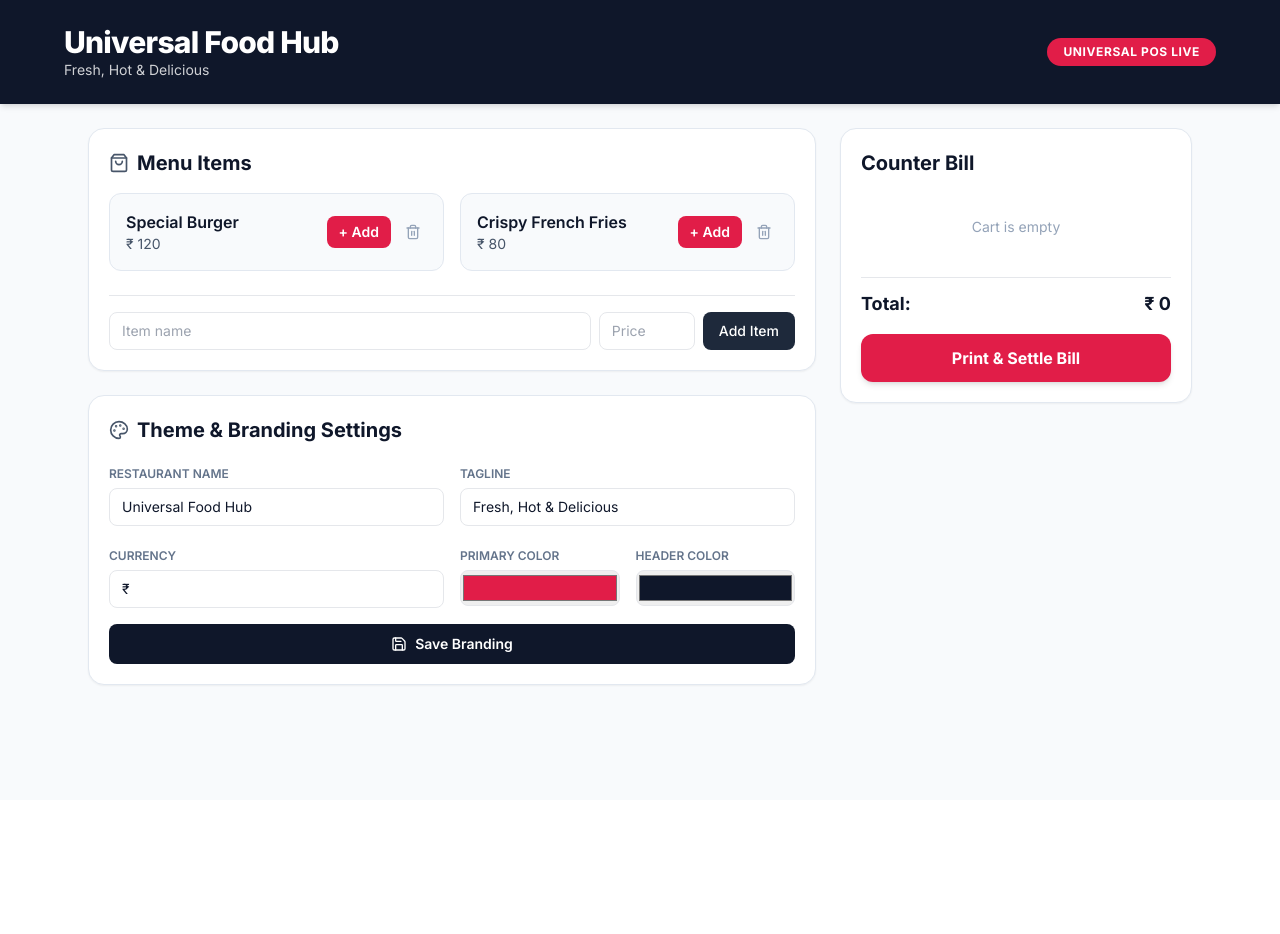
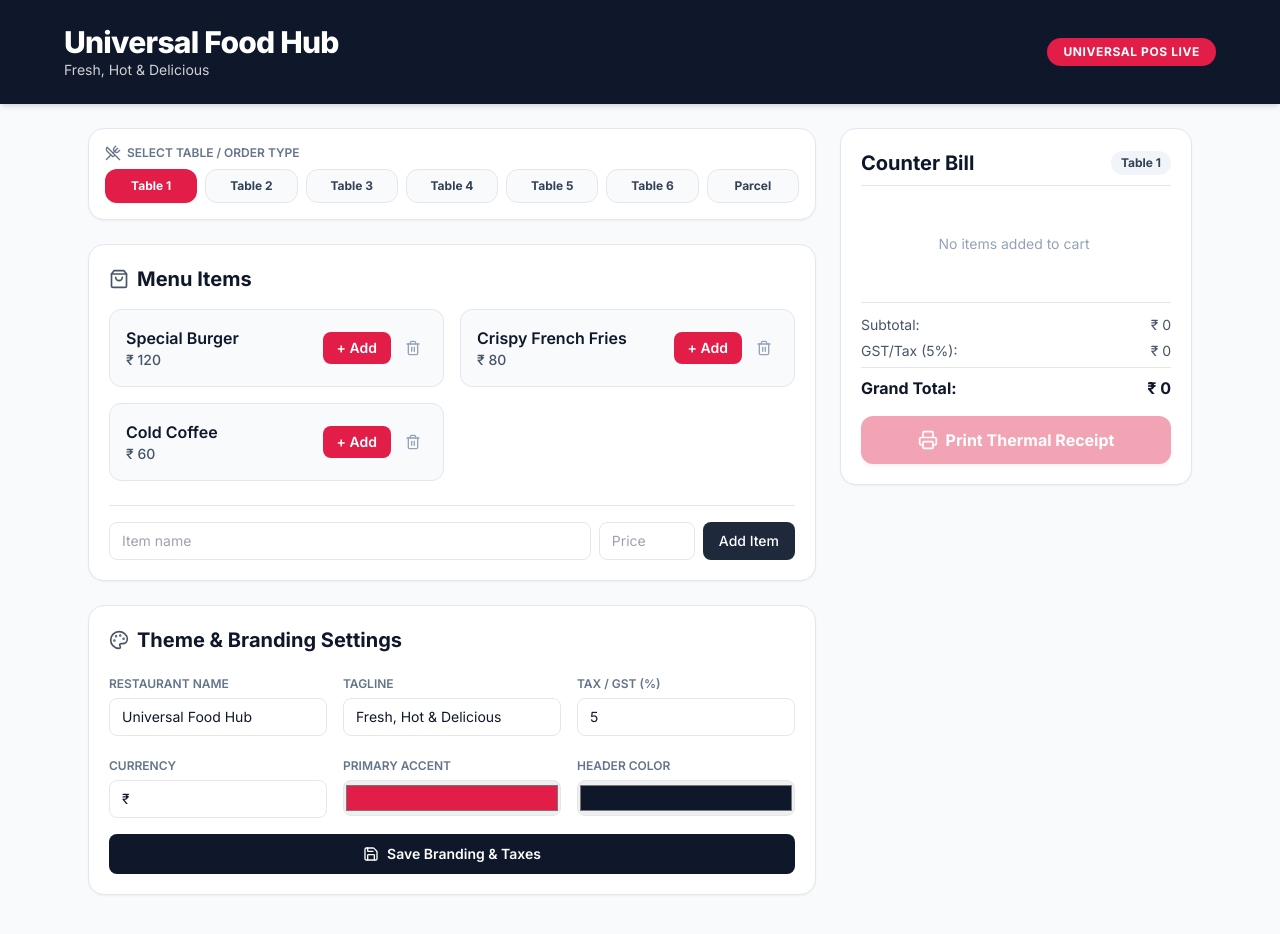
Before and after one commit to sameerkhan86926-a11y/universal-restaurant-pos, a Next.js app: page /universal-restaurant-pos/ in a window 1280 px wide. Shown: the top 934 px of the page. Before the commit the page ends 800 px from the top, so only its background shows below. Built offline with nearby package versions, Linux system fonts and the light colour scheme.

Commit message:
Update page.tsx

```diff
--- a/src/app/page.tsx
+++ b/src/app/page.tsx
@@ -1,7 +1,16 @@
 "use client";
 
 import React, { useState, useEffect } from "react";
-import { Store, Palette, Save, Plus, Trash2, ShoppingBag } from "lucide-react";
+import {
+  Palette,
+  Save,
+  Trash2,
+  ShoppingBag,
+  Plus,
+  Minus,
+  Printer,
+  UtensilsCrossed,
+} from "lucide-react";
 
 interface MenuItem {
   id: string;
@@ -15,6 +24,7 @@ interface RestaurantConfig {
   currency: string;
   primaryColor: string;
   secondaryColor: string;
+  taxRate: number;
 }
 
 const defaultConfig: RestaurantConfig = {
@@ -23,6 +33,7 @@ const defaultConfig: RestaurantConfig = {
   currency: "₹",
   primaryColor: "#e11d48",
   secondaryColor: "#0f172a",
+  taxRate: 5,
 };
 
 export default function UniversalPOS() {
@@ -30,13 +41,16 @@ export default function UniversalPOS() {
   const [items, setItems] = useState<MenuItem[]>([
     { id: "1", name: "Special Burger", price: 120 },
     { id: "2", name: "Crispy French Fries", price: 80 },
+    { id: "3", name: "Cold Coffee", price: 60 },
   ]);
+  const [selectedTable, setSelectedTable] = useState<string>("Table 1");
   const [cart, setCart] = useState<{ [key: string]: number }>({});
   const [newItemName, setNewItemName] = useState("");
   const [newItemPrice, setNewItemPrice] = useState("");
+  const [isClient, setIsClient] = useState(false);
 
-  // Load from local storage
   useEffect(() => {
+    setIsClient(true);
     const savedConfig = localStorage.getItem("pos_config");
     const savedItems = localStorage.getItem("pos_items");
     if (savedConfig) setConfig(JSON.parse(savedConfig));
@@ -52,7 +66,14 @@ export default function UniversalPOS() {
   const handleAddItem = (e: React.FormEvent) => {
     e.preventDefault();
     if (!newItemName || !newItemPrice) return;
-    const updated = [...items, { id: Date.now().toString(), name: newItemName, price: parseFloat(newItemPrice) }];
+    const updated = [
+      ...items,
+      {
+        id: Date.now().toString(),
+        name: newItemName,
+        price: parseFloat(newItemPrice),
+      },
+    ];
     setItems(updated);
     localStorage.setItem("pos_items", JSON.stringify(updated));
     setNewItemName("");
@@ -69,59 +90,158 @@ export default function UniversalPOS() {
     setCart((prev) => ({ ...prev, [id]: (prev[id] || 0) + 1 }));
   };
 
-  const calculateTotal = () => {
-    return Object.entries(cart).reduce((sum, [id, qty]) => {
+  const removeFromCart = (id: string) => {
+    setCart((prev) => {
+      const current = prev[id] || 0;
+      if (current <= 1) {
+        const copy = { ...prev };
+        delete copy[id];
+        return copy;
+      }
+      return { ...prev, [id]: current - 1 };
+    });
+  };
+
+  const subtotal = Object.entries(cart).reduce((sum, [id, qty]) => {
     const item = items.find((i) => i.id === id);
     return sum + (item ? item.price * qty : 0);
   }, 0);
+
+  const tax = Number(((subtotal * config.taxRate) / 100).toFixed(2));
+  const grandTotal = subtotal + tax;
+
+  const handlePrint = () => {
+    if (subtotal === 0) return;
+    window.print();
+    setCart({});
   };
 
+  if (!isClient) return null;
+
   return (
-    <main
-      className="min-h-screen bg-slate-50 text-slate-900 pb-12"
-      style={{
-        ["--primary" as string]: config.primaryColor,
-        ["--secondary" as string]: config.secondaryColor,
-      }}
+    <>
+      {/* ================= Printable Thermal Receipt (Visible only on window.print) ================= */}
+      <div id="thermal-receipt" className="hidden print:block p-4 max-w-[80mm] mx-auto text-black font-mono text-xs">
+        <div className="text-center pb-2 border-b border-black">
+          <h2 className="text-base font-bold uppercase">{config.name}</h2>
+          <p className="text-[10px]">{config.tagline}</p>
+          <p className="text-[10px] mt-1">{new Date().toLocaleString()}</p>
+          <p className="font-bold text-xs mt-0.5">Order: {selectedTable}</p>
+        </div>
+
+        <div className="py-2 border-b border-black space-y-1">
+          {Object.entries(cart).map(([id, qty]) => {
+            const item = items.find((i) => i.id === id);
+            if (!item) return null;
+            return (
+              <div key={id} className="flex justify-between">
+                <span>{item.name} × {qty}</span>
+                <span>{config.currency} {item.price * qty}</span>
+              </div>
+            );
+          })}
+        </div>
+
+        <div className="pt-2 space-y-1">
+          <div className="flex justify-between">
+            <span>Subtotal:</span>
+            <span>{config.currency} {subtotal}</span>
+          </div>
+          <div className="flex justify-between">
+            <span>GST/Tax ({config.taxRate}%):</span>
+            <span>{config.currency} {tax}</span>
+          </div>
+          <div className="flex justify-between font-bold text-sm pt-1 border-t border-black">
+            <span>Grand Total:</span>
+            <span>{config.currency} {grandTotal}</span>
+          </div>
+        </div>
+
+        <div className="text-center pt-4 border-t border-dashed border-black mt-2">
+          <p>Thank You! Visit Again.</p>
+        </div>
+      </div>
+
+      {/* ================= Main Interactive POS Screen ================= */}
+      <main className="min-h-screen bg-slate-50 text-slate-900 pb-12 print:hidden">
+        {/* Dynamic Header */}
+        <header
+          className="p-6 text-white shadow-md transition-colors"
+          style={{ backgroundColor: config.secondaryColor }}
         >
-      {/* Dynamic Header */}
-      <header className="p-6 text-white shadow-md transition-colors" style={{ backgroundColor: config.secondaryColor }}>
           <div className="max-w-6xl mx-auto flex flex-col md:flex-row justify-between items-center gap-4">
             <div>
               <h1 className="text-3xl font-extrabold tracking-tight">{config.name}</h1>
               <p className="text-sm opacity-80">{config.tagline}</p>
             </div>
-          <div className="px-4 py-1.5 rounded-full text-xs font-bold uppercase tracking-wider text-white" style={{ backgroundColor: config.primaryColor }}>
+            <div
+              className="px-4 py-1.5 rounded-full text-xs font-bold uppercase tracking-wider text-white"
+              style={{ backgroundColor: config.primaryColor }}
+            >
               Universal POS Live
             </div>
           </div>
         </header>
 
         <div className="max-w-6xl mx-auto p-4 md:p-6 grid grid-cols-1 lg:grid-cols-3 gap-6">
-        {/* Left Column: Menu Ordering */}
+          {/* Left Column: Tables & Menu */}
           <section className="lg:col-span-2 space-y-6">
+            {/* Table Selection Bar */}
+            <div className="bg-white p-4 rounded-2xl shadow-sm border border-slate-200">
+              <label className="text-xs font-semibold text-slate-500 uppercase flex items-center gap-1.5 mb-2">
+                <UtensilsCrossed className="w-4 h-4" /> Select Table / Order Type
+              </label>
+              <div className="grid grid-cols-3 sm:grid-cols-7 gap-2">
+                {["Table 1", "Table 2", "Table 3", "Table 4", "Table 5", "Table 6", "Parcel"].map(
+                  (tbl) => (
+                    <button
+                      key={tbl}
+                      onClick={() => setSelectedTable(tbl)}
+                      className={`py-2 px-2 rounded-xl text-xs font-bold transition border ${
+                        selectedTable === tbl
+                          ? "text-white border-transparent shadow-sm"
+                          : "bg-slate-50 text-slate-700 hover:bg-slate-100"
+                      }`}
+                      style={{
+                        backgroundColor: selectedTable === tbl ? config.primaryColor : undefined,
+                      }}
+                    >
+                      {tbl}
+                    </button>
+                  )
+                )}
+              </div>
+            </div>
+
+            {/* Menu Items */}
             <div className="bg-white p-5 rounded-2xl shadow-sm border border-slate-200">
               <h2 className="text-xl font-bold mb-4 flex items-center gap-2">
                 <ShoppingBag className="w-5 h-5 text-slate-600" /> Menu Items
               </h2>
               <div className="grid grid-cols-1 sm:grid-cols-2 gap-4">
                 {items.map((item) => (
-                <div key={item.id} className="p-4 border border-slate-200 rounded-xl flex justify-between items-center bg-slate-50">
+                  <div
+                    key={item.id}
+                    className="p-4 border border-slate-200 rounded-xl flex justify-between items-center bg-slate-50 hover:border-slate-300 transition"
+                  >
                     <div>
-                    <p className="font-semibold">{item.name}</p>
-                    <p className="text-sm text-slate-600">
+                      <p className="font-semibold text-slate-900">{item.name}</p>
+                      <p className="text-sm font-medium text-slate-600">
                         {config.currency} {item.price}
                       </p>
                     </div>
-                  <div className="flex gap-2">
+                    <div className="flex gap-2 items-center">
                       <button
                         onClick={() => addToCart(item.id)}
-                      className="px-3 py-1.5 text-white rounded-lg text-sm font-semibold transition"
+                        className="px-3.5 py-1.5 text-white rounded-lg text-sm font-semibold transition"
                         style={{ backgroundColor: config.primaryColor }}
                       >
                         + Add
                       </button>
-                    <button onClick={() => handleDeleteItem(item.id)} className="p-1.5 text-slate-400 hover:text-red-600">
+                      <button
+                        onClick={() => handleDeleteItem(item.id)}
+                        className="p-1.5 text-slate-400 hover:text-red-600"
+                      >
                         <Trash2 className="w-4 h-4" />
                       </button>
                     </div>
@@ -136,14 +256,14 @@ export default function UniversalPOS() {
                   placeholder="Item name"
                   value={newItemName}
                   onChange={(e) => setNewItemName(e.target.value)}
-                className="flex-1 min-w-[140px] px-3 py-2 border rounded-lg text-sm"
+                  className="flex-1 min-w-[140px] px-3 py-2 border rounded-lg text-sm focus:outline-none focus:ring-1 focus:ring-slate-900"
                 />
                 <input
                   type="number"
                   placeholder="Price"
                   value={newItemPrice}
                   onChange={(e) => setNewItemPrice(e.target.value)}
-                className="w-24 px-3 py-2 border rounded-lg text-sm"
+                  className="w-24 px-3 py-2 border rounded-lg text-sm focus:outline-none focus:ring-1 focus:ring-slate-900"
                 />
                 <button
                   type="submit"
@@ -159,7 +279,7 @@ export default function UniversalPOS() {
               <h2 className="text-xl font-bold mb-4 flex items-center gap-2">
                 <Palette className="w-5 h-5 text-slate-600" /> Theme & Branding Settings
               </h2>
-            <form onSubmit={handleSaveConfig} className="grid grid-cols-1 sm:grid-cols-2 gap-4">
+              <form onSubmit={handleSaveConfig} className="grid grid-cols-1 sm:grid-cols-3 gap-4">
                 <div>
                   <label className="text-xs font-semibold text-slate-500 uppercase">Restaurant Name</label>
                   <input
@@ -179,6 +299,15 @@ export default function UniversalPOS() {
                   />
                 </div>
                 <div>
+                  <label className="text-xs font-semibold text-slate-500 uppercase">Tax / GST (%)</label>
+                  <input
+                    type="number"
+                    value={config.taxRate}
+                    onChange={(e) => setConfig({ ...config, taxRate: parseFloat(e.target.value) || 0 })}
+                    className="w-full px-3 py-2 border rounded-lg mt-1 text-sm"
+                  />
+                </div>
+                <div>
                   <label className="text-xs font-semibold text-slate-500 uppercase">Currency</label>
                   <input
                     type="text"
@@ -187,9 +316,8 @@ export default function UniversalPOS() {
                     className="w-full px-3 py-2 border rounded-lg mt-1 text-sm"
                   />
                 </div>
-              <div className="flex gap-4">
-                <div className="flex-1">
-                  <label className="text-xs font-semibold text-slate-500 uppercase">Primary Color</label>
+                <div>
+                  <label className="text-xs font-semibold text-slate-500 uppercase">Primary Accent</label>
                   <input
                     type="color"
                     value={config.primaryColor}
@@ -197,7 +325,7 @@ export default function UniversalPOS() {
                     className="w-full h-9 border rounded-lg mt-1 cursor-pointer"
                   />
                 </div>
-                <div className="flex-1">
+                <div>
                   <label className="text-xs font-semibold text-slate-500 uppercase">Header Color</label>
                   <input
                     type="color"
@@ -206,13 +334,12 @@ export default function UniversalPOS() {
                     className="w-full h-9 border rounded-lg mt-1 cursor-pointer"
                   />
                 </div>
-              </div>
-              <div className="sm:col-span-2">
+                <div className="sm:col-span-3">
                   <button
                     type="submit"
-                  className="w-full py-2.5 bg-slate-900 text-white rounded-lg text-sm font-semibold flex justify-center items-center gap-2 hover:bg-slate-800"
+                    className="w-full py-2.5 bg-slate-900 text-white rounded-lg text-sm font-semibold flex justify-center items-center gap-2 hover:bg-slate-800 transition"
                   >
-                  <Save className="w-4 h-4" /> Save Branding
+                    <Save className="w-4 h-4" /> Save Branding & Taxes
                   </button>
                 </div>
               </form>
@@ -221,48 +348,78 @@ export default function UniversalPOS() {
 
           {/* Right Column: Billing Counter */}
           <section className="bg-white p-5 rounded-2xl shadow-sm border border-slate-200 h-fit space-y-4">
-          <h2 className="text-xl font-bold flex items-center gap-2">Counter Bill</h2>
-          <div className="divide-y divide-slate-100 max-h-72 overflow-y-auto">
+            <div className="flex justify-between items-center pb-2 border-b">
+              <h2 className="text-xl font-bold">Counter Bill</h2>
+              <span className="text-xs font-bold px-2.5 py-1 bg-slate-100 rounded-full text-slate-700">
+                {selectedTable}
+              </span>
+            </div>
+
+            <div className="divide-y divide-slate-100 max-h-72 overflow-y-auto pr-1">
               {Object.keys(cart).length === 0 ? (
-              <p className="text-sm text-slate-400 py-6 text-center">Cart is empty</p>
+                <p className="text-sm text-slate-400 py-8 text-center">No items added to cart</p>
               ) : (
                 Object.entries(cart).map(([id, qty]) => {
                   const item = items.find((i) => i.id === id);
                   if (!item) return null;
                   return (
-                  <div key={id} className="py-2.5 flex justify-between text-sm">
-                    <span>
-                      {item.name} × {qty}
-                    </span>
-                    <span className="font-semibold">
+                    <div key={id} className="py-2.5 flex justify-between items-center text-sm">
+                      <div>
+                        <p className="font-medium text-slate-900">{item.name}</p>
+                        <p className="text-xs text-slate-500">
+                          {config.currency} {item.price} each
+                        </p>
+                      </div>
+                      <div className="flex items-center gap-2">
+                        <button
+                          onClick={() => removeFromCart(id)}
+                          className="p-1 rounded bg-slate-100 hover:bg-slate-200"
+                        >
+                          <Minus className="w-3.5 h-3.5 text-slate-700" />
+                        </button>
+                        <span className="font-bold w-4 text-center">{qty}</span>
+                        <button
+                          onClick={() => addToCart(id)}
+                          className="p-1 rounded bg-slate-100 hover:bg-slate-200"
+                        >
+                          <Plus className="w-3.5 h-3.5 text-slate-700" />
+                        </button>
+                        <span className="font-semibold ml-2 w-16 text-right">
                           {config.currency} {item.price * qty}
                         </span>
+                      </div>
                     </div>
                   );
                 })
               )}
             </div>
 
-          <div className="border-t pt-3 flex justify-between font-bold text-lg">
-            <span>Total:</span>
-            <span>
-              {config.currency} {calculateTotal()}
-            </span>
+            <div className="border-t pt-3 space-y-1.5 text-sm">
+              <div className="flex justify-between text-slate-600">
+                <span>Subtotal:</span>
+                <span>{config.currency} {subtotal}</span>
+              </div>
+              <div className="flex justify-between text-slate-600">
+                <span>GST/Tax ({config.taxRate}%):</span>
+                <span>{config.currency} {tax}</span>
+              </div>
+              <div className="flex justify-between font-bold text-base pt-2 border-t text-slate-900">
+                <span>Grand Total:</span>
+                <span>{config.currency} {grandTotal}</span>
+              </div>
             </div>
 
             <button
-            onClick={() => {
-              if (calculateTotal() === 0) return;
-              alert(`Bill Generated: ${config.currency}${calculateTotal()}`);
-              setCart({});
-            }}
-            className="w-full py-3 text-white rounded-xl font-bold shadow-md transition"
+              onClick={handlePrint}
+              disabled={subtotal === 0}
+              className="w-full py-3 text-white rounded-xl font-bold shadow-md flex items-center justify-center gap-2 hover:opacity-90 disabled:opacity-40 disabled:cursor-not-allowed transition"
               style={{ backgroundColor: config.primaryColor }}
             >
-            Print & Settle Bill
+              <Printer className="w-5 h-5" /> Print Thermal Receipt
             </button>
           </section>
         </div>
       </main>
+    </>
   );
 }
```
Lines whose indentation alone changed are shown as unchanged.
